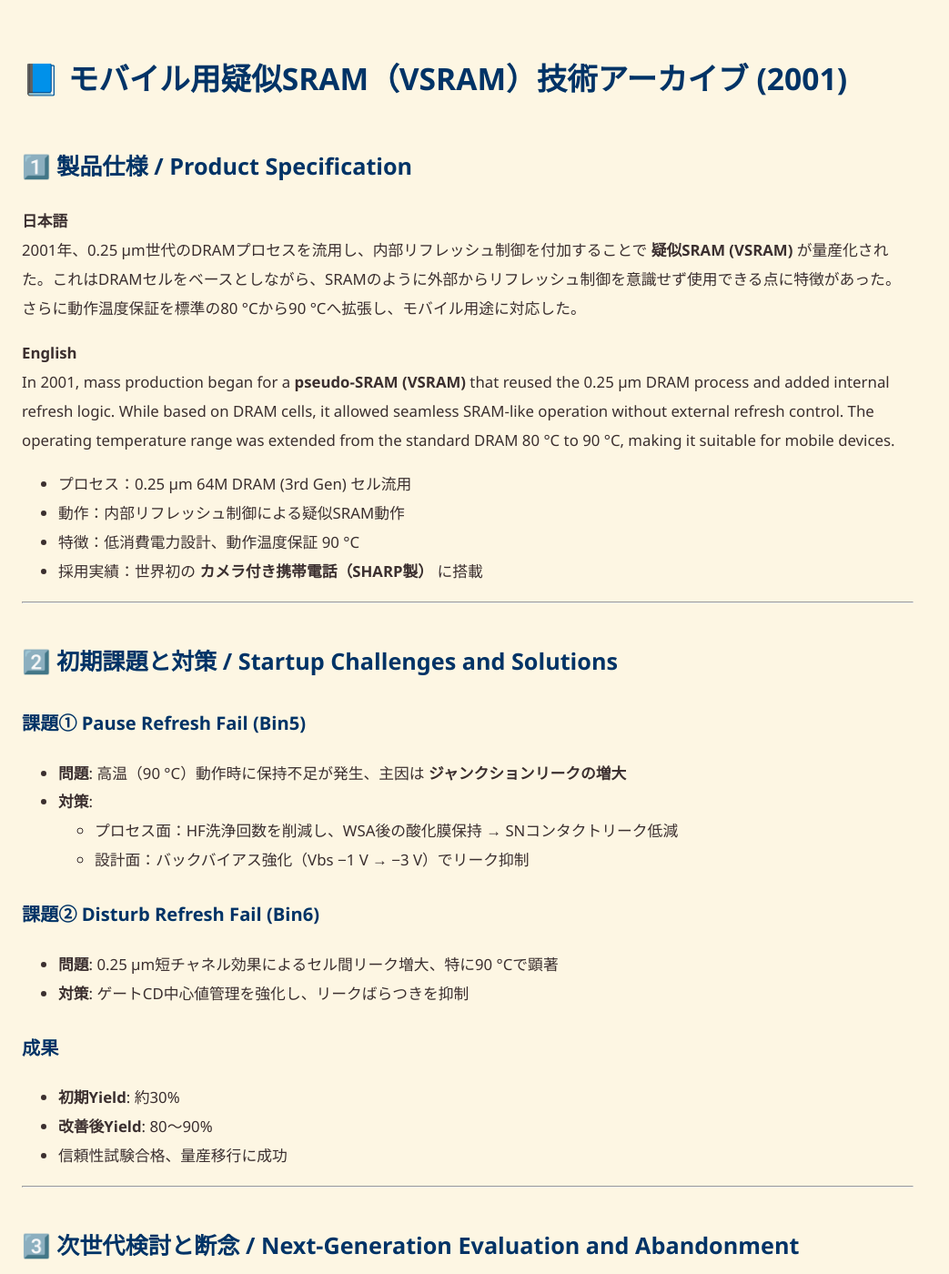
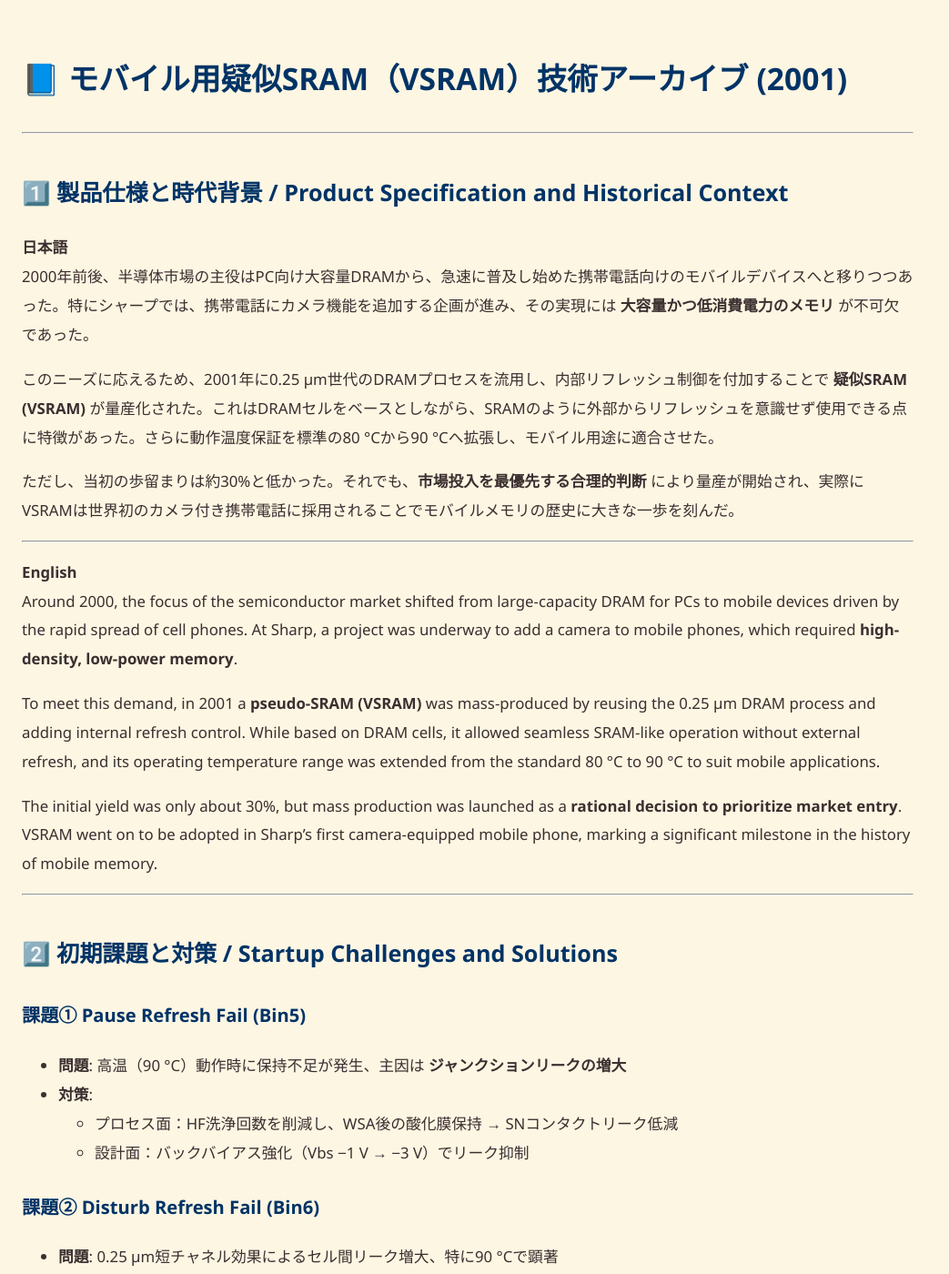
Before and after one commit to Samizo-AITL/Edusemi-Plus, a Jekyll site: the page built from archive/paper/dram_vsram/02_VSRAM_Technology.md, in a window 1280 px wide and 1400 px high. Shown: the whole window at 91% size, without its empty margins (0-1043 px from the left). Built offline with Jekyll 4.4.1, drawn with Linux system fonts in a browser that asks for light colours.

Commit message:
Update 02_VSRAM_Technology.md

```diff
--- a/archive/paper/dram_vsram/02_VSRAM_Technology.md
+++ b/archive/paper/dram_vsram/02_VSRAM_Technology.md
@@ -5,18 +5,25 @@ title: "モバイル用疑似SRAM（VSRAM）技術アーカイブ (2001)"
 
 # 📘 モバイル用疑似SRAM（VSRAM）技術アーカイブ (2001)
 
-## 1️⃣ 製品仕様 / Product Specification
+---
+
+## 1️⃣ 製品仕様と時代背景 / Product Specification and Historical Context
 
 **日本語**
-2001年、0.25 µm世代のDRAMプロセスを流用し、内部リフレッシュ制御を付加することで **疑似SRAM (VSRAM)** が量産化された。これはDRAMセルをベースとしながら、SRAMのように外部からリフレッシュ制御を意識せず使用できる点に特徴があった。さらに動作温度保証を標準の80 °Cから90 °Cへ拡張し、モバイル用途に対応した。
+2000年前後、半導体市場の主役はPC向け大容量DRAMから、急速に普及し始めた携帯電話向けのモバイルデバイスへと移りつつあった。特にシャープでは、携帯電話にカメラ機能を追加する企画が進み、その実現には **大容量かつ低消費電力のメモリ** が不可欠であった。
+
+このニーズに応えるため、2001年に0.25 µm世代のDRAMプロセスを流用し、内部リフレッシュ制御を付加することで **疑似SRAM (VSRAM)** が量産化された。これはDRAMセルをベースとしながら、SRAMのように外部からリフレッシュを意識せず使用できる点に特徴があった。さらに動作温度保証を標準の80 °Cから90 °Cへ拡張し、モバイル用途に適合させた。
+
+ただし、当初の歩留まりは約30%と低かった。それでも、**市場投入を最優先する合理的判断** により量産が開始され、実際にVSRAMは世界初のカメラ付き携帯電話に採用されることでモバイルメモリの歴史に大きな一歩を刻んだ。
+
+---
 
 **English**
-In 2001, mass production began for a **pseudo-SRAM (VSRAM)** that reused the 0.25 µm DRAM process and added internal refresh logic. While based on DRAM cells, it allowed seamless SRAM-like operation without external refresh control. The operating temperature range was extended from the standard DRAM 80 °C to 90 °C, making it suitable for mobile devices.
+Around 2000, the focus of the semiconductor market shifted from large-capacity DRAM for PCs to mobile devices driven by the rapid spread of cell phones. At Sharp, a project was underway to add a camera to mobile phones, which required **high-density, low-power memory**.
 
-- プロセス：0.25 µm 64M DRAM (3rd Gen) セル流用
-- 動作：内部リフレッシュ制御による疑似SRAM動作
-- 特徴：低消費電力設計、動作温度保証 90 °C
-- 採用実績：世界初の **カメラ付き携帯電話（SHARP製）** に搭載
+To meet this demand, in 2001 a **pseudo-SRAM (VSRAM)** was mass-produced by reusing the 0.25 µm DRAM process and adding internal refresh control. While based on DRAM cells, it allowed seamless SRAM-like operation without external refresh, and its operating temperature range was extended from the standard 80 °C to 90 °C to suit mobile applications.
+
+The initial yield was only about 30%, but mass production was launched as a **rational decision to prioritize market entry**. VSRAM went on to be adopted in Sharp’s first camera-equipped mobile phone, marking a significant milestone in the history of mobile memory.
 
 ---
 
```
